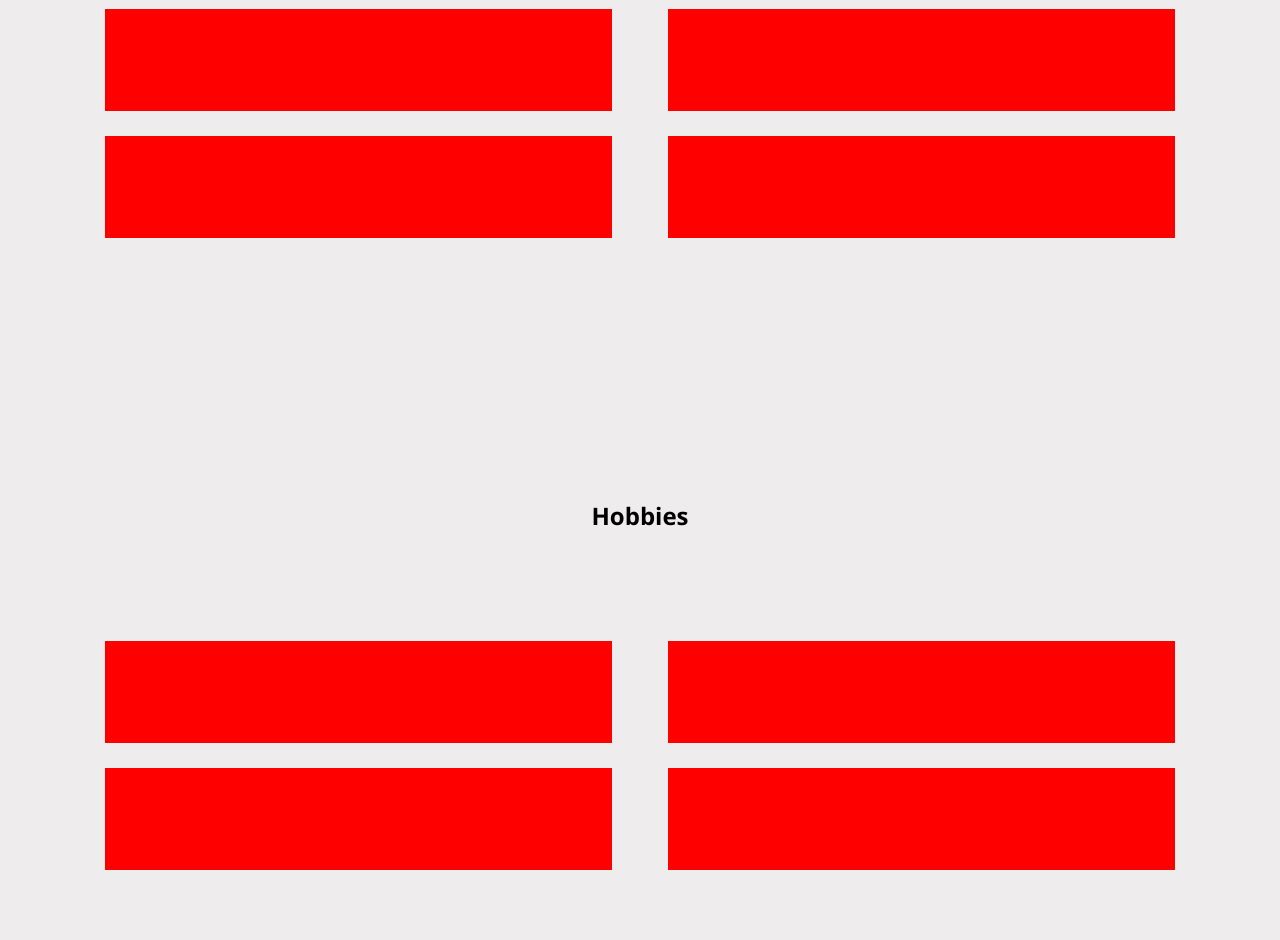
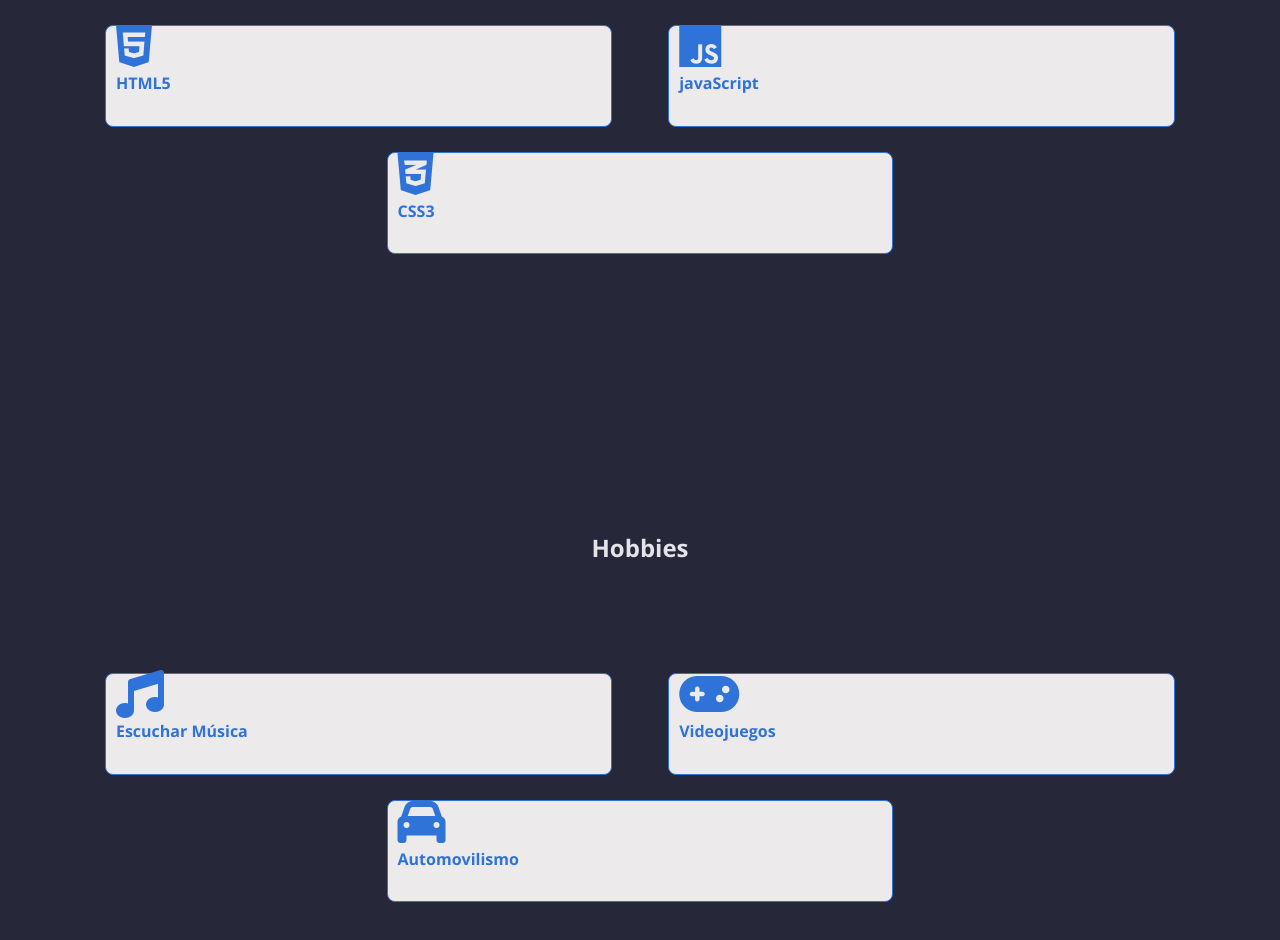
Before and after one commit to IceHenki6/challengePortfolioAlura, a plain HTML site: page index.html in a window 1280 px wide. Shown: the part 2080-3020 px from the top of the page. Drawn offline with nearby package versions, Linux system fonts and the light colour scheme.

Commit message:
Added: skills y hobbies

```diff
--- a/css/about-me.css
+++ b/css/about-me.css
@@ -4,7 +4,7 @@
     justify-content: center;
     width: 100vw;
     height: 75vh;
-    background-color: rgb(221, 220, 220);
+    /* background-color: rgb(221, 220, 220); */
 }
 
 .about-me__container{
@@ -18,7 +18,7 @@
     font-size: 1.5rem;
     font-weight: 700;
     margin-bottom: 1rem;
-    text-align: left;
+    text-align: center;
 }
 
 
--- a/css/proyectos.css
+++ b/css/proyectos.css
@@ -34,7 +34,7 @@
     display: block;
     width: 100%;
     height:100%;
-    object-fit: contain;
+    object-fit: cover;
     object-position: center;
     /* margin: 0 auto; */
 }
@@ -43,7 +43,7 @@
     position: absolute;
     width: 100%;
     height: 100%;
-    background: linear-gradient(rgba(29, 29, 29, 0.312),rgba(255, 255, 255, 0.148),rgba(29, 29, 29, 0.312));
+    background: linear-gradient(#262738a8,rgba(255, 255, 255, 0.148),rgba(29, 29, 29, 0.338));
     padding-top: 6%;
 }
 
--- a/css/skills.css
+++ b/css/skills.css
@@ -1,4 +1,5 @@
 .skills, .hobbies{
+    margin-top: 1rem;
     padding-top: 10%;
 }
 
@@ -15,9 +16,15 @@
 
 .skill-box, .hobbies-box{
     position: relative;
+    display: flex;
+    flex-direction: column-reverse;
+    justify-content: baseline;
     width: 45%;
     height: 40%;
-    background-color: red;
+    padding: 10px;
+    background-color: rgb(236, 234, 234);
+    border-radius: 8px;
+    border: 1px solid rgb(47, 115, 217);
     /* margin: 3px; */
 }
 
@@ -26,3 +33,16 @@
     font-weight: 700;
     text-align: center;
 }
+
+.fa-brands, .fa-solid{
+    font-size: 3rem;
+    color: rgb(47, 115, 217);
+    margin-bottom: 5px;
+}
+
+.skill, .hobbie{
+    font-weight: 700;
+    font-size: 1rem;
+    margin-bottom: 5%;
+    color: rgb(47, 115, 217);
+}
--- a/css/styles.css
+++ b/css/styles.css
@@ -10,8 +10,10 @@
 }
 
 body{
-    background-color: rgb(238, 236, 236);
+    /* background-color: rgb(244, 244, 244); */
+    background-color: #262738;
     font-family: 'Open Sans', sans-serif;
+    color: #e3e4e8;
 }
 
 /* main{
--- a/index.html
+++ b/index.html
@@ -12,6 +12,7 @@
     <link rel="stylesheet" href="css/skills.css">
     <link rel="stylesheet" href="css/hobbies.css">
     <link href="https://fonts.googleapis.com/css2?family=Open+Sans:wght@300;400;700&family=Poppins&display=swap" rel="stylesheet">
+    <script src="https://kit.fontawesome.com/e16214add7.js" crossorigin="anonymous"></script>
     <title>Federico Maximovicz</title>
   </head>
   <body>
@@ -79,17 +80,20 @@
         <h2 class="skills__titulo">Skills</h2>
         <div class="skills__container">
           <div class="skill-box">
-
+            <h4 class="skill">HTML5</h4>
+            <i class="fa-brands fa-html5"></i>
           </div>
           <div class="skill-box">
-
+            <h4 class="skill">javaScript</h4>
+            <i class="fa-brands fa-js"></i>
           </div>
           <div class="skill-box">
+            <h4 class="skill">CSS3</h4>
+            <i class="fa-brands fa-css3-alt"></i>
+          </div>
+          <!-- <div class="skill-box">
 
-          </div>
-          <div class="skill-box">
-
-          </div>
+          </div> -->
 
         </div>
 
@@ -100,20 +104,25 @@
         <h2 class="hobbies__titulo">Hobbies</h2>
         <div class="hobbies__container">
           <div class="hobbies-box">
-
+            <h4 class="hobbie">Escuchar Música</h4>
+            <i class="fa-solid fa-music"></i>
           </div>
           <div class="hobbies-box">
-
+            <h4 class="hobbie">Videojuegos</h4>
+            <i class="fa-solid fa-gamepad"></i>
           </div>
           <div class="hobbies-box">
+            <h4 class="hobbie">Automovilismo</h4>
+            <i class="fa-solid fa-car"></i>
+          </div>
+        </div>
+      </section>
 
-          </div>
-          <div class="hobbies-box">
-
-          </div>
-
-        </div>
-
+      <section>
+        <div></div>
+        <div></div>
+        <div></div>
+        <div></div>
       </section>
     </main>
     <footer></footer>
```
